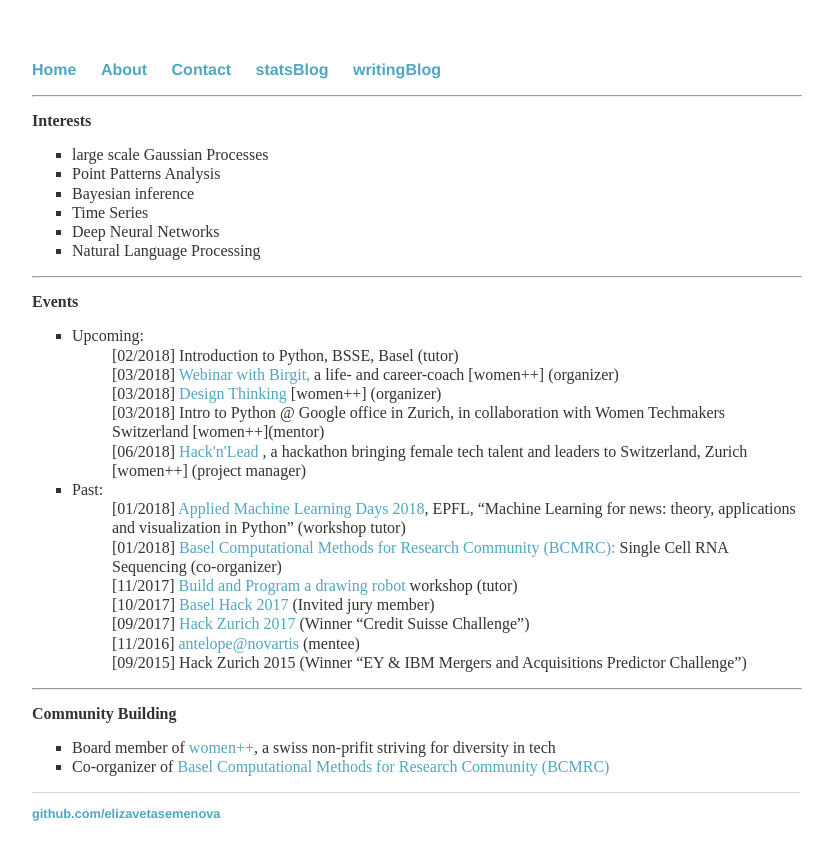
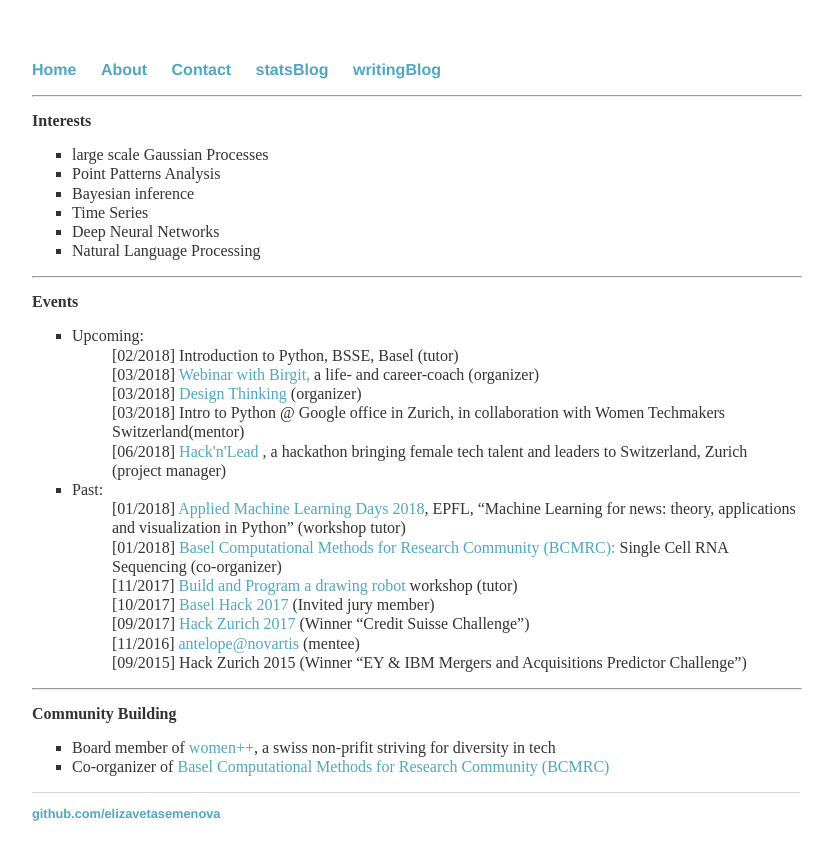
Before and after one commit to elizavetasemenova/elizavetasemenova.github.io, a Jekyll site: the page built from index.html, in a window 1280 px wide. Shown: the top 860 px of the page, without its empty margins (224-1057 px from the left). Built offline with Jekyll 4.4.1, drawn with Linux system fonts in a browser that asks for light colours.

Commit message:
Update index.html

```diff
--- a/index.html
+++ b/index.html
@@ -30,17 +30,17 @@ title: Liza Semenova, statistician in progress
 
 		    <li>[03/2018] <a href="https://www.meetup.com/womenplusplus/events/247545239/">
 			            Webinar with Birgit,
-			          </a> a life- and career-coach [women++] (organizer)
+			          </a> a life- and career-coach (organizer)
 		    </li>
 		    <li>[03/2018] <a href="https://www.meetup.com/womenplusplus/events/247508812/">
 			            Design Thinking
-           			   </a> [women++] (organizer)
+           			   </a>  (organizer)
 		    </li>
-		    <li>[03/2018] Intro to Python @ Google office in Zurich, in collaboration with Women Techmakers Switzerland [women++](mentor)
+		    <li>[03/2018] Intro to Python @ Google office in Zurich, in collaboration with Women Techmakers Switzerland(mentor)
 		    </li>
 		    <li>[06/2018] <a href="https://twitter.com/hackandlead">
 			            Hack'n'Lead
-			          </a> , a hackathon bringing female tech talent and leaders to Switzerland, Zurich [women++]
+			          </a> , a hackathon bringing female tech talent and leaders to Switzerland, Zurich
 			               (project manager)
 		     </li>
 
```
